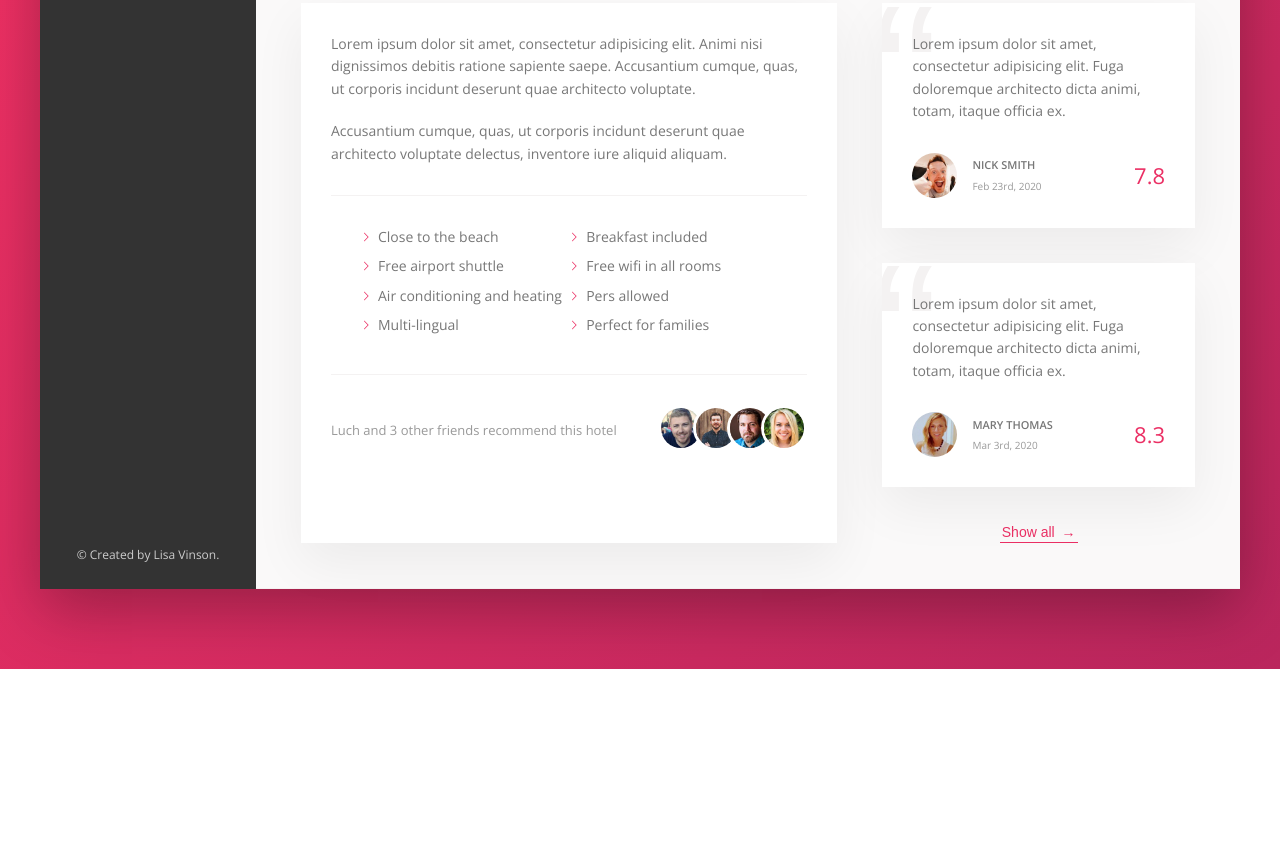
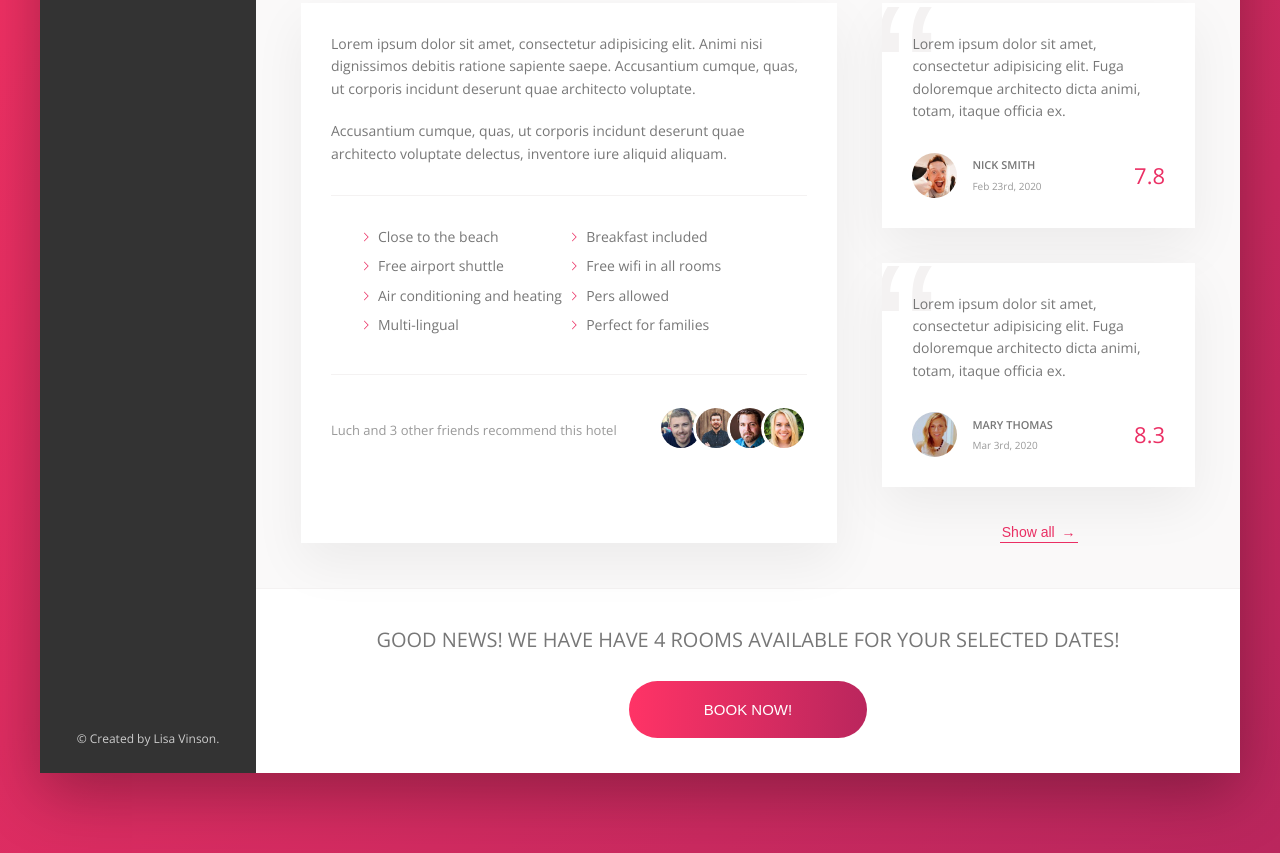
Before and after one commit to LiVinson/trillo-travels, a website: page index.html in a window 1280 px wide. Shown: the part 644-1497 px from the top of the page. Before the commit the page ends 1313 px from the top, so only its background shows below. Drawn offline with nearby package versions, Linux system fonts and the light colour scheme.

Commit message:
added 'call to action' component with button with hover effect

```diff
--- a/index.html
+++ b/index.html
@@ -224,6 +224,16 @@
                         <button class="btn-inline">Show all <span>&rarr;</span></button>
                     </div>
                 </div>
+
+                <div class="cta">
+                    <h2 class="cta__book-now">
+                        Good News! We have have 4 rooms available for your selected dates!
+                    </h2>
+                    <button class="btn">
+                            <span class="btn__visible">Book Now!</span>
+                            <span class="btn__invisible">Only 4 rooms left!</span>
+                    </button>
+                </div>
             </main>
         </div>
     </div>
--- /dev/null
+++ b/sass/components/_button-hover.scss
@@ -0,0 +1,49 @@
+.btn {
+    font-size: 1.5rem;
+    font-weight: 300;
+    text-transform: uppercase;
+    border-radius: 100px;
+    background-image: linear-gradient(to right, var(--color-primary-light), var(--color-primary-dark));
+    color: #fff;
+    border: none;
+    position: relative;
+    overflow: hidden;
+    cursor: pointer;
+
+    //select all child elements of btn
+    & > * {
+        display: inline-block;
+        height: 100%;
+        width: 100%;
+        transition: all .2s;
+    }
+
+    &__visible {
+        padding: 2rem 7.5rem;
+    }
+
+    &__invisible {
+        position: absolute;
+        left: 0;
+        top: -100%;
+        padding: 2rem 0;
+    }
+
+    &:hover {
+        background-image: linear-gradient(to left, var(--color-primary-light), var(--color-primary-dark));
+    }
+    &:hover &__visible {
+        transform: translateY(100%)
+    }
+
+    &:hover &__invisible {
+        top: 0;
+    }
+
+    &:active {
+        outline: none;
+        animation: pulsate 1s infinite;
+
+    }
+
+}
--- /dev/null
+++ b/sass/components/_cta.scss
@@ -0,0 +1,12 @@
+.cta {
+    padding: 3.5rem 0;
+    text-align: center;
+
+    &__book-now {
+        font-size: 2rem;
+        font-weight: 300;
+        text-transform: uppercase;
+        margin-bottom: 2.5rem;
+
+    }
+}
--- a/sass/main.scss
+++ b/sass/main.scss
@@ -24,3 +24,5 @@
 @import "components/recommendations";
 @import "components/list";
 @import "components/reviews";
+@import "components/cta";
+@import "components/button-hover";
```
Also changed, not shown: css/style.css.
